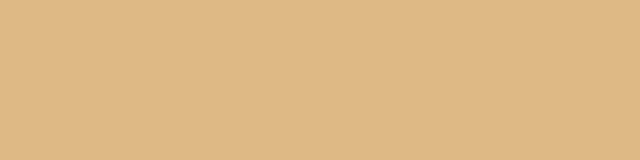
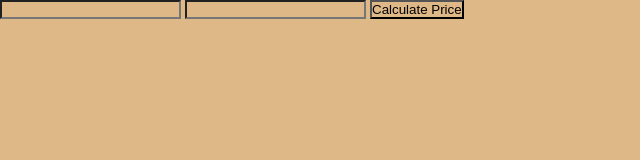
Before and after one commit to MarioBroi/js-biglietto-treno-form, a plain HTML site: page index.html in a window 1280 px wide. Shown: the whole page, without its empty margins (0-640 px from the left). Drawn offline with Linux system fonts and the light colour scheme.

Commit message:
add input tags abd button in html and define constants km and age in js

```diff
--- a/assets/js/main.js
+++ b/assets/js/main.js
@@ -1 +1,13 @@
-console.log("Console Test");
+//console.log("Console Test");
+
+//- Collect of the client data Km and Age
+const km = document.getElementById('km');
+const age = document.getElementById('age');
+console.log(km, age); //km and age
+
+//- Calculate of the standard price for the ticket (km * 0.21)
+//- Client age verification
+//    - IF the client is under 18 yh i will apply a 20% discount on the standard ticket price
+//    - ELSE IF the client is over 65 yh i will apply a 40% discount on the standard ticket price
+//    - ELSE the client will pay the satndard price
+//- Print of the ticket price in the console
--- a/index.html
+++ b/index.html
@@ -9,6 +9,12 @@
 </head>
 
 <body>
+    <input type="text" name="km" id="km">
+    <input type="text" name="age" id="age">
+    <button>
+        Calculate Price
+    </button>
+
     <script src="./assets/js/main.js"></script>
 </body>
 
```
